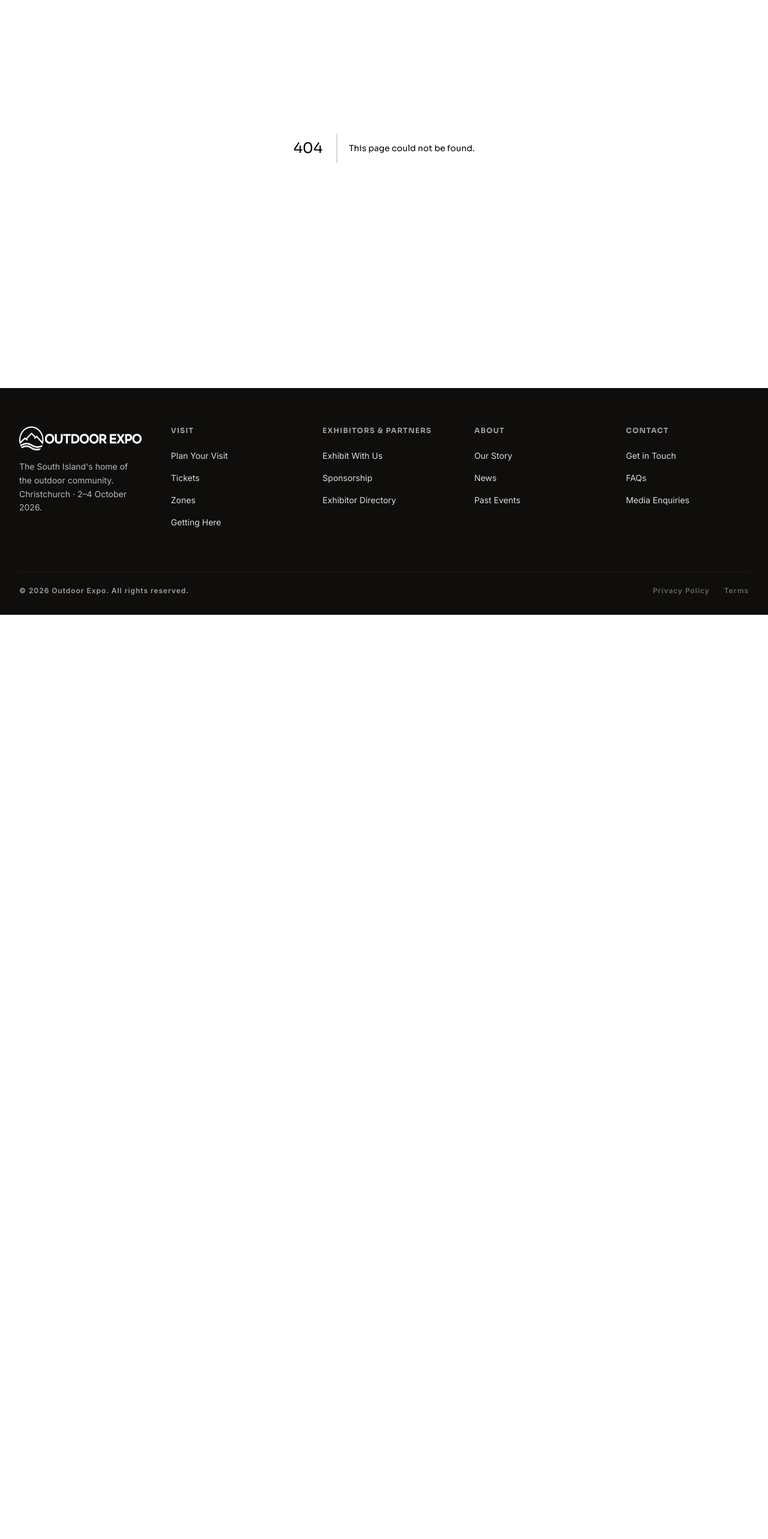
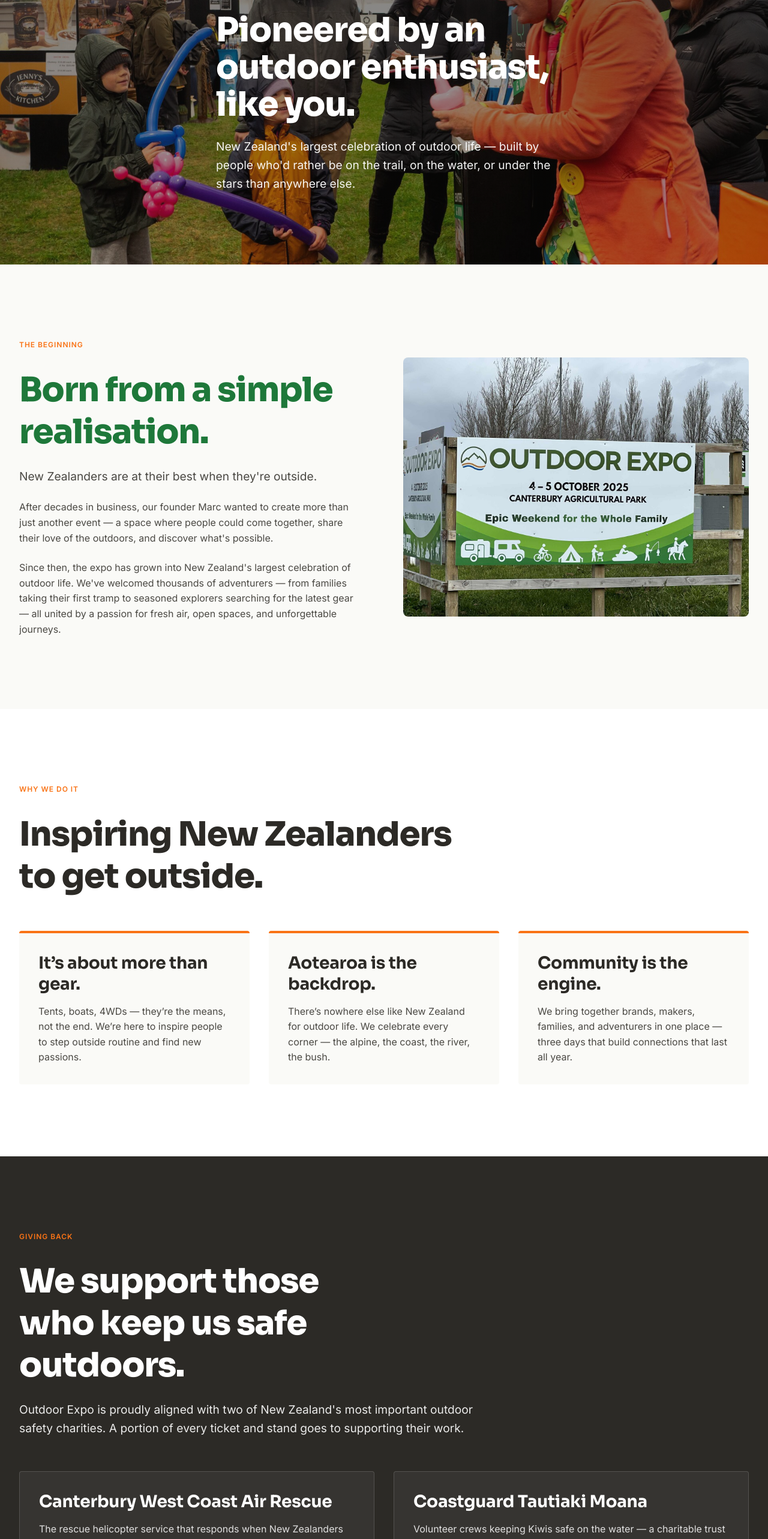
Before and after one commit to OutdoorExpo/outdoor-expo-site, a Next.js app: page /about in a window 1280 px wide. Before the commit this address had no page. Shown: the part 234-2800 px from the top of the page at 60% size. Before the commit the page ends 1259 px from the top, so only its background shows below. Built offline with nearby package versions, Linux system fonts and the light colour scheme.

Commit message:
Add About page

```diff
--- /dev/null
+++ b/app/about/page.tsx
@@ -0,0 +1,261 @@
+import { Eyebrow } from "@/components/Eyebrow";
+import { Button } from "@/components/Button";
+import { Newsletter } from "@/components/home/Newsletter";
+import { FLICKET_TICKETS_URL } from "@/lib/constants";
+
+export const metadata = {
+  title: "About",
+  description:
+    "Outdoor Expo was born from a simple realisation: New Zealanders are at their best when they're outside. Founded by Marc, we've grown into NZ's largest celebration of outdoor life.",
+};
+
+export default function AboutPage() {
+  return (
+    <>
+      <Hero />
+      <OurStory />
+      <WhyWeDoIt />
+      <GivingBack />
+      <FounderQuote />
+      <CtaStrip />
+      <Newsletter />
+    </>
+  );
+}
+
+/* ============== 1 · HERO ============== */
+function Hero() {
+  return (
+    <section
+      className="relative flex items-center text-white py-12 md:py-15 overflow-hidden"
+      style={{
+        minHeight: "55vh",
+        backgroundImage:
+          "linear-gradient(rgba(15,14,12,0.55), rgba(15,14,12,0.35)), url('/about/hero.jpg')",
+        backgroundSize: "cover",
+        backgroundPosition: "center",
+      }}
+    >
+      <div className="container-site relative z-10">
+        <div className="container-prose">
+          <Eyebrow variant="orange">Our story</Eyebrow>
+          <h1 className="text-h1 font-extrabold text-white mb-3 mt-2 leading-[1.1]">
+            Pioneered by an
+            <br />
+            outdoor enthusiast,
+            <br />
+            like you.
+          </h1>
+          <p className="text-body-l text-white opacity-95 max-w-[560px]">
+            New Zealand&apos;s largest celebration of outdoor life — built by
+            people who&apos;d rather be on the trail, on the water, or under
+            the stars than anywhere else.
+          </p>
+        </div>
+      </div>
+    </section>
+  );
+}
+
+/* ============== 2 · OUR STORY ============== */
+function OurStory() {
+  return (
+    <section className="bg-paper section-content">
+      <div className="container-site">
+        <div className="grid grid-cols-1 md:grid-cols-2 gap-6 md:gap-8 items-center">
+          <div>
+            <Eyebrow>The beginning</Eyebrow>
+            <h2 className="text-h1 font-extrabold text-green-500 mb-3 mt-2 leading-tight">
+              Born from a simple realisation.
+            </h2>
+            <p className="text-body-l text-dark-grey mb-3">
+              New Zealanders are at their best when they&apos;re outside.
+            </p>
+            <p className="text-body text-dark-grey mb-3">
+              After decades in business, our founder Marc wanted to create
+              more than just another event — a space where people could come
+              together, share their love of the outdoors, and discover
+              what&apos;s possible.
+            </p>
+            <p className="text-body text-dark-grey">
+              Since then, the expo has grown into New Zealand&apos;s largest
+              celebration of outdoor life. We&apos;ve welcomed thousands of
+              adventurers — from families taking their first tramp to seasoned
+              explorers searching for the latest gear — all united by a
+              passion for fresh air, open spaces, and unforgettable journeys.
+            </p>
+          </div>
+          <div
+            className="rounded-lg overflow-hidden bg-cover bg-center w-full"
+            style={{
+              aspectRatio: "4/3",
+              backgroundImage: "url('/about/billboard.jpg')",
+            }}
+            role="img"
+            aria-label="Outdoor Expo 2025 billboard"
+          />
+        </div>
+      </div>
+    </section>
+  );
+}
+
+/* ============== 3 · WHY WE DO IT ============== */
+const BELIEFS = [
+  {
+    title: "It’s about more than gear.",
+    body: "Tents, boats, 4WDs — they’re the means, not the end. We’re here to inspire people to step outside routine and find new passions.",
+  },
+  {
+    title: "Aotearoa is the backdrop.",
+    body: "There’s nowhere else like New Zealand for outdoor life. We celebrate every corner — the alpine, the coast, the river, the bush.",
+  },
+  {
+    title: "Community is the engine.",
+    body: "We bring together brands, makers, families, and adventurers in one place — three days that build connections that last all year.",
+  },
+];
+
+function WhyWeDoIt() {
+  return (
+    <section className="bg-white section-content">
+      <div className="container-site">
+        <div className="container-prose mb-7">
+          <Eyebrow>Why we do it</Eyebrow>
+          <h2 className="text-h1 font-extrabold text-charcoal mb-3 mt-2 leading-tight">
+            Inspiring New Zealanders
+            <br />
+            to get outside.
+          </h2>
+        </div>
+        <div className="grid grid-cols-1 md:grid-cols-3 gap-3 md:gap-4">
+          {BELIEFS.map((b) => (
+            <div
+              key={b.title}
+              className="bg-paper p-4 rounded border-t-4 border-orange-500"
+            >
+              <h3 className="text-h3 font-bold text-charcoal mb-2 leading-tight">
+                {b.title}
+              </h3>
+              <p className="text-body text-dark-grey">{b.body}</p>
+            </div>
+          ))}
+        </div>
+      </div>
+    </section>
+  );
+}
+
+/* ============== 4 · GIVING BACK ============== */
+const PARTNERS = [
+  {
+    name: "Canterbury West Coast Air Rescue",
+    body: "The rescue helicopter service that responds when New Zealanders are in trouble outdoors — on the trail, in the alpine, or out at sea.",
+    url: "https://canwestrescue.nz/",
+  },
+  {
+    name: "Coastguard Tautiaki Moana",
+    body: "Volunteer crews keeping Kiwis safe on the water — a charitable trust we’re proud to support because the ocean is part of who we are.",
+    url: "https://www.coastguard.nz/",
+  },
+];
+
+function GivingBack() {
+  return (
+    <section className="bg-charcoal text-white section-content">
+      <div className="container-site">
+        <div className="container-prose mb-7">
+          <Eyebrow variant="orange">Giving back</Eyebrow>
+          <h2 className="text-h1 font-extrabold text-white mb-3 mt-2 leading-tight">
+            We support those
+            <br />
+            who keep us safe outdoors.
+          </h2>
+          <p className="text-body-l text-white opacity-90">
+            Outdoor Expo is proudly aligned with two of New Zealand&apos;s
+            most important outdoor safety charities. A portion of every
+            ticket and stand goes to supporting their work.
+          </p>
+        </div>
+        <div className="grid grid-cols-1 md:grid-cols-2 gap-3 md:gap-4">
+          {PARTNERS.map((p) => (
+            <a
+              key={p.name}
+              href={p.url}
+              target="_blank"
+              rel="noopener noreferrer"
+              className="block bg-white/5 hover:bg-white/10 border border-white/15 hover:border-orange-500 rounded p-4 transition-colors no-underline"
+            >
+              <h3 className="text-h3 font-bold text-white mb-2 leading-tight">
+                {p.name}
+              </h3>
+              <p className="text-body text-white opacity-85 mb-2">{p.body}</p>
+              <span className="text-eyebrow uppercase tracking-[0.1em] font-semibold text-orange-500">
+                Learn more →
+              </span>
+            </a>
+          ))}
+        </div>
+      </div>
+    </section>
+  );
+}
+
+/* ============== 5 · FOUNDER QUOTE ============== */
+function FounderQuote() {
+  return (
+    <section
+      className="relative text-white section-content overflow-hidden"
+      style={{
+        backgroundImage:
+          "linear-gradient(rgba(15,14,12,0.7), rgba(15,14,12,0.7)), url('/about/community.jpg')",
+        backgroundSize: "cover",
+        backgroundPosition: "center",
+      }}
+    >
+      <div className="container-site">
+        <div className="container-prose mx-auto text-center">
+          <Eyebrow variant="orange">Looking ahead</Eyebrow>
+          <blockquote className="font-heading text-h2 font-bold text-white mt-3 mb-4 leading-snug">
+            &ldquo;Our vision is simple — to inspire, connect, and equip
+            New Zealanders for the adventures ahead.&rdquo;
+          </blockquote>
+          <div className="text-body-l font-semibold text-white opacity-90">
+            Marc · Founder
+          </div>
+        </div>
+      </div>
+    </section>
+  );
+}
+
+/* ============== 6 · CTA STRIP ============== */
+function CtaStrip() {
+  return (
+    <section className="bg-paper section-content">
+      <div className="container-site">
+        <div className="container-prose mx-auto text-center">
+          <Eyebrow>Be part of the adventure</Eyebrow>
+          <h2 className="text-h1 font-extrabold text-charcoal mb-3 mt-2 leading-tight">
+            Join us in Christchurch,
+            <br />
+            2–4 October 2026.
+          </h2>
+          <p className="text-body-l text-dark-grey mb-5">
+            Whether you&apos;re showcasing your latest products or coming to
+            discover what&apos;s new in the outdoor world — Canterbury
+            Agricultural Park is the place to be.
+          </p>
+          <div className="flex flex-wrap gap-2 justify-center">
+            <Button href={FLICKET_TICKETS_URL} variant="primary" size="lg">
+              Get Tickets
+            </Button>
+            <Button href="/exhibit-with-us" variant="outline-charcoal" size="lg">
+              Exhibit With Us
+            </Button>
+          </div>
+        </div>
+      </div>
+    </section>
+  );
+}
```
